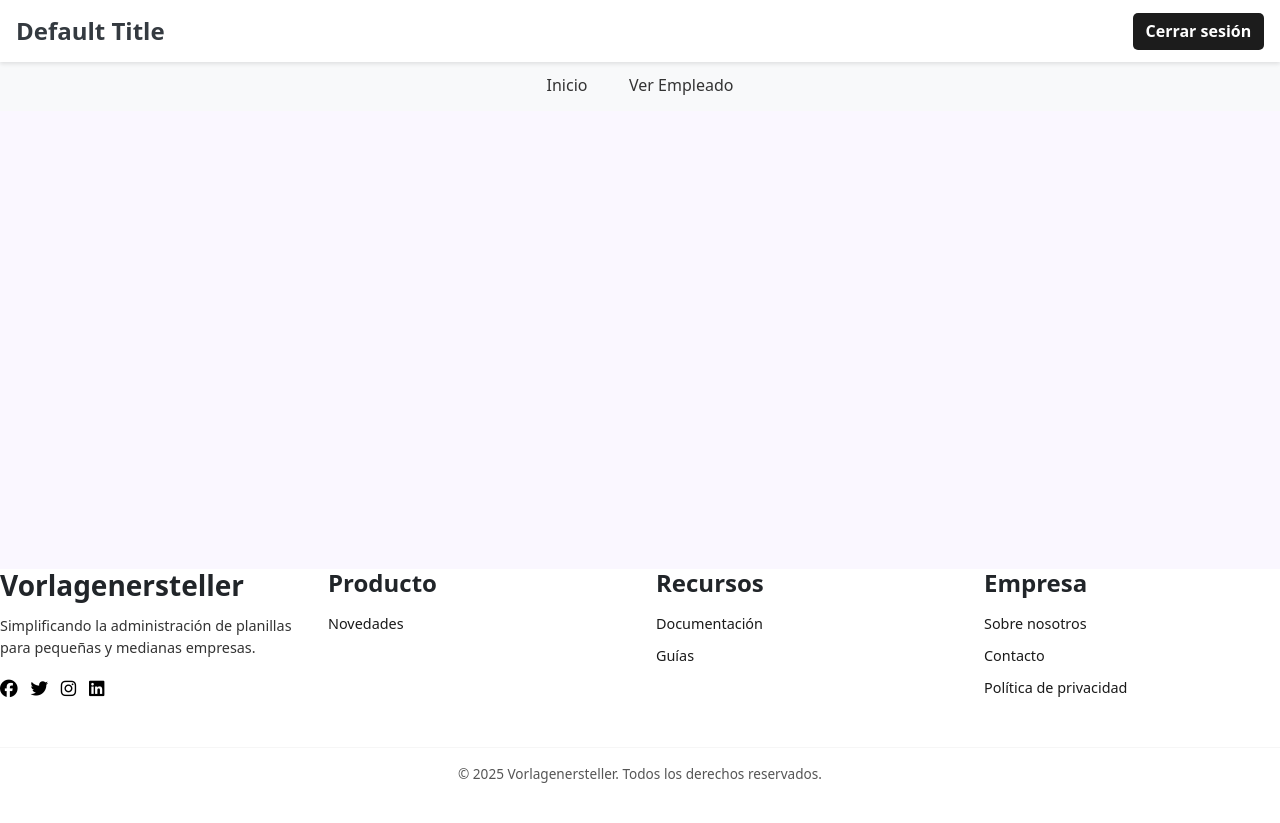
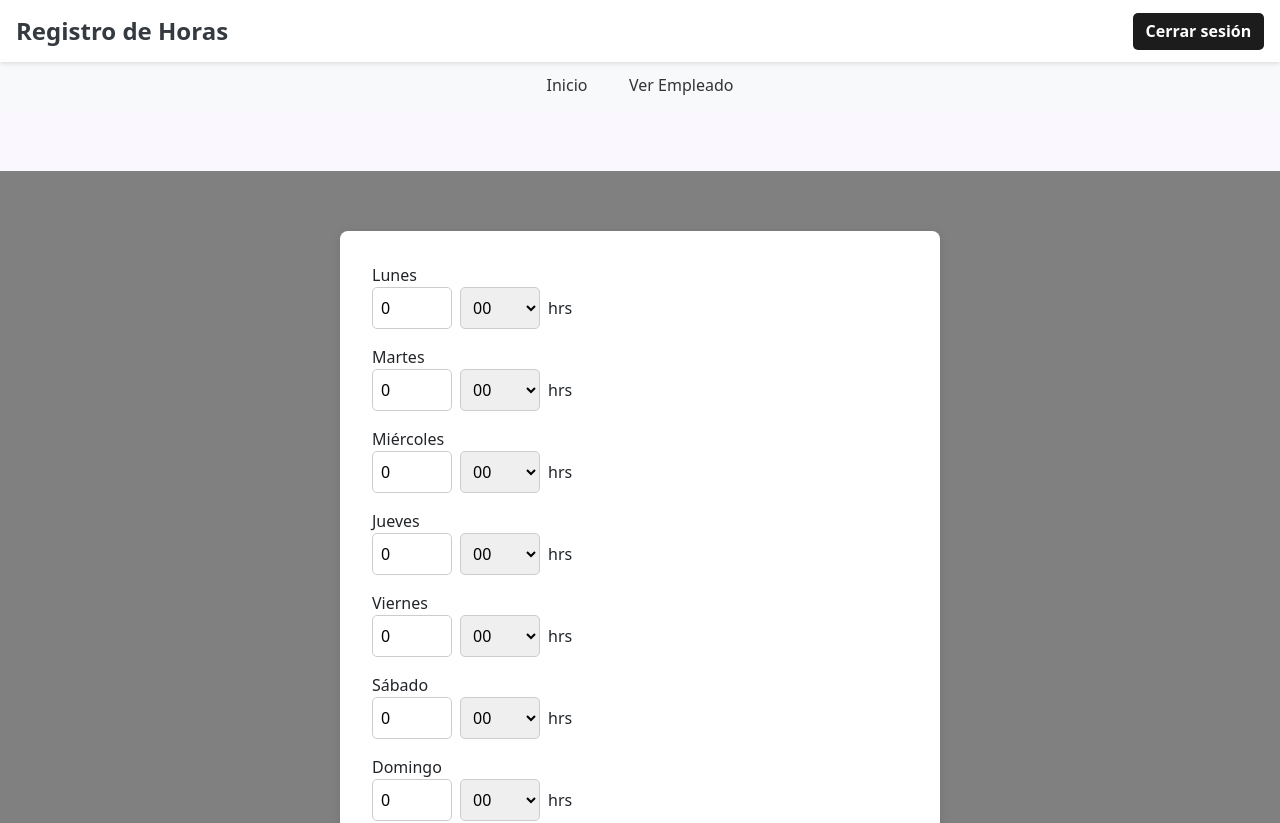
Before and after one commit to RachitDiaz/Vorlagenersteller_S.A, a Vue app in the folder FrontEnd/frontend-planilla/: page /RegistroHoras in a window 1280 px wide. Shown: the top 823 px of the page. Before the commit the page ends 800 px from the top, so only its background shows below. Built offline with nearby package versions, Linux system fonts and the light colour scheme; sample sign-in values are in the browser's storage.

Commit message:
Se realiza front-end de regristrar horas, pero falta poder probar correctamente conexión con el resto del front-end por error  en registrar empresa

```diff
--- /dev/null
+++ b/FrontEnd/frontend-planilla/src/components/RegistrarHoras.vue
@@ -0,0 +1,132 @@
+<template>
+  <div class="registro-bg">
+    <div class="form-container">
+      <form @submit.prevent="registrarHoras">
+        <div
+          class="form-group"
+          v-for="(valor, dia) in horas"
+          :key="dia"
+        >
+          <label>{{ dia }}</label>
+          <div class="hora-minutos">
+            <input
+              v-model.number="horas[dia].horas"
+              type="number"
+              min="0"
+              max="24"
+              placeholder="Horas"
+              required
+            />
+            <select
+              v-model="horas[dia].minutos"
+              required
+            >
+              <option value="0">00</option>
+              <option value="30">30</option>
+            </select>
+            <span>hrs</span>
+          </div>
+        </div>
+
+        <button type="submit" class="btn-registrar">Registrar</button>
+      </form>
+    </div>
+  </div>
+</template>
+
+<script>
+import axios from 'axios'
+import { backendURL } from '../config/config.js'
+
+export default {
+  name: 'RegistroHoras',
+  data() {
+    return {
+      horas: {
+        Lunes: { horas: 0, minutos: 0 },
+        Martes: { horas: 0, minutos: 0 },
+        Miércoles: { horas: 0, minutos: 0 },
+        Jueves: { horas: 0, minutos: 0 },
+        Viernes: { horas: 0, minutos: 0 },
+        Sábado: { horas: 0, minutos: 0 },
+        Domingo: { horas: 0, minutos: 0 }
+      }
+    }
+  },
+  methods: {
+    async registrarHoras() {
+      console.log("Horas registradas:", this.horas);
+
+      try {
+         const response = await axios.post(`${backendURL}Horario`, this.horas, {
+           timeout: 2000
+         });
+
+        // Simulación de respuesta
+        //const response = { data: true }
+
+        if (response.data === true) {
+          alert('Horas registradas correctamente');
+          // Redirigir si es necesario
+        } else {
+          alert('El registro falló. Intenta nuevamente.');
+        }
+
+      } catch (error) {
+        console.error('Error al registrar horas:', error);
+        alert(error.response?.data || 'Error al registrar las horas');
+      }
+    }
+  }
+}
+</script>
+
+<style scoped>
+.registro-bg {
+  background-color: gray;
+  min-height: 100vh;
+  display: flex;
+  justify-content: center;
+  align-items: center;
+}
+
+.form-container {
+  width: 100%;
+  max-width: 600px;
+  background-color: #fff;
+  border-radius: 8px;
+  padding: 2rem;
+  box-shadow: 0px 2px 10px rgba(0, 0, 0, 0.1);
+}
+
+.form-group {
+  display: flex;
+  flex-direction: column;
+  margin-bottom: 1rem;
+}
+
+.hora-minutos {
+  display: flex;
+  align-items: center;
+  gap: 0.5rem;
+}
+
+input[type="number"],
+select {
+  padding: 0.5rem;
+  border: 1px solid #ccc;
+  border-radius: 5px;
+  width: 80px;
+}
+
+.btn-registrar {
+  width: 100%;
+  background-color: #1e1e1e;
+  color: #fff;
+  padding: 0.6rem;
+  border: none;
+  border-radius: 5px;
+  font-weight: bold;
+  cursor: pointer;
+}
+</style>
--- a/FrontEnd/frontend-planilla/src/components/header/AppHeader.vue
+++ b/FrontEnd/frontend-planilla/src/components/header/AppHeader.vue
@@ -44,7 +44,7 @@ const filteredMenuItems = computed(() => {
     if (['/ListaBeneficios', '/ListaEmpresas', '/VerEmpresa', '/ListaEmpleados'].includes(path)) {
       return rol.value === 'dueno'
     }
-    if (path === '/BeneficiosEmpleado') {
+    if (['/BeneficiosEmpleado', '/RegistroHoras'].includes(path)) {
       return rol.value === 'empleado'
     }
 
@@ -78,6 +78,7 @@ const menuItems = [
   { name: 'Lista Empleados', path: '/ListaEmpleados' },
   { name: 'Ver Empleado', path: '/VerEmpleado' },
   { name: 'Beneficios Empleado', path: '/BeneficiosEmpleado' },
+  { name: 'Registro de Horas', path: '/RegistroHoras' },
 ]
 </script>
 
--- a/FrontEnd/frontend-planilla/src/main.js
+++ b/FrontEnd/frontend-planilla/src/main.js
@@ -12,6 +12,7 @@ import 'bootstrap/dist/js/bootstrap.bundle.min.js'
 import ListaEmpresas from './components/ListaEmpresas.vue';
 import VerEmpresa from './components/VerEmpresa.vue';
 import VerEmpleado from './components/VerEmpleado.vue';
+import RegistrarHoras from './components/RegistrarHoras.vue';
 
 const router = createRouter({
   history: createWebHistory(),
@@ -25,6 +26,7 @@ const router = createRouter({
     { path: "/", name: "LandingPage", component: LandingPage, meta: { title: 'Landing Page' } },
     { path: "/BeneficiosEmpleado", name: "BeneficiosEmpleado", component: BeneficiosEmpleado, meta: { title: 'Beneficios' } },
     { path: "/ListaEmpleados", name: "ListaEmpleados", component: ListaEmpleados, meta: { title: 'Administrar Empleados' } },
+    { path: "/RegistroHoras", name: "RegistroHoras", component: RegistrarHoras, meta: { title: 'Registro de Horas' } },
   ],
 });
 
```
